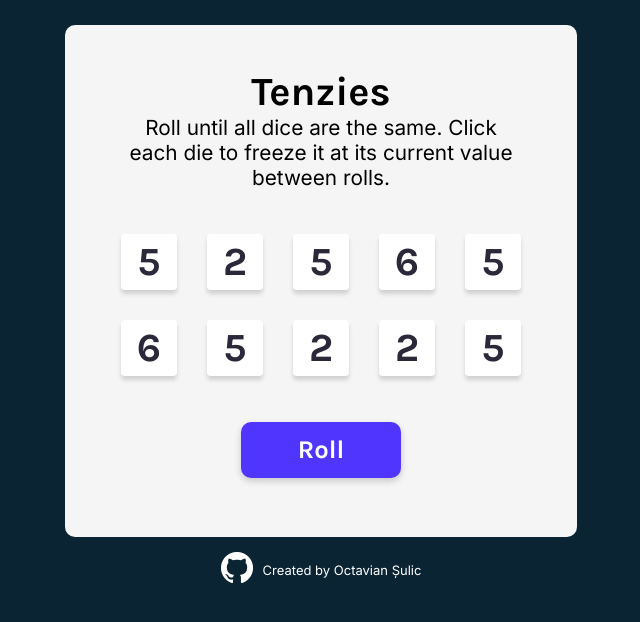
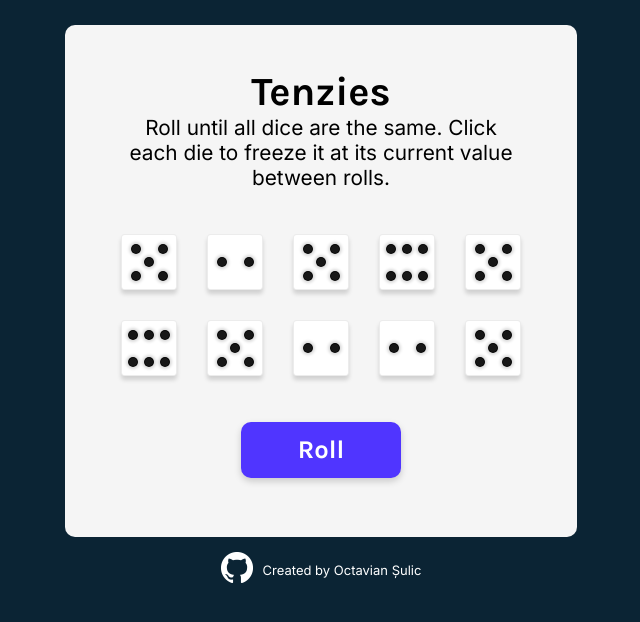
Before and after one commit to octavian-sn/tenzies-game, a React (Create React App) app: page / in a window 1280 px wide. Shown: the top 622 px of the page, without its empty margins (319-959 px from the left). Built offline with nearby package versions, Linux system fonts and the light colour scheme.

Commit message:
Add dots to dices instead of numbers

```diff
--- a/src/App.jsx
+++ b/src/App.jsx
@@ -71,7 +71,7 @@ function App() {
   return (
     <div id="project">
       <main>
-        {tenzies && <Confetti />}
+        {tenzies && <Confetti numberOfPieces={300} />}
         <h1>Tenzies</h1>
         <p>
           Roll until all dice are the same. Click each die to freeze it at its
--- a/src/assets/style.css
+++ b/src/assets/style.css
@@ -35,7 +35,8 @@ p {
   margin-bottom: -15px;
   text-align: center;
 }
-/* Numbers window */
+
+/* Dice window */
 .dice-container {
   display: grid;
   grid-template: auto auto / repeat(5, 1fr);
@@ -57,7 +58,70 @@ p {
   align-items: center;
   justify-content: center;
   cursor: pointer;
+  border: 1px solid rgba(0, 0, 0, 0.075);
 }
+/* css for each die according to number of dots */
+/* Dice with value 2 */
+.die.with2 {
+  display: flex;
+  flex-direction: row;
+  justify-content: space-around;
+}
+/* Dice with value 3 */
+.die.with3 {
+  position: relative;
+}
+.die.with3 div:nth-child(1) {
+  position: absolute;
+  top: 15%;
+  right: 15%;
+}
+.die.with3 div:nth-child(2) {
+  position: absolute;
+  right: 40%;
+}
+.die.with3 div:last-child {
+  position: absolute;
+  bottom: 15%;
+  left: 15%;
+}
+/* Dice with value 4 */
+.die.with4 {
+  display: grid;
+  grid-template-rows: repeat(2, 1fr);
+  grid-template-columns: repeat(2, 1fr);
+  justify-items: center;
+}
+/* Dice with value 5 */
+.die.with5 {
+  position: relative;
+  display: grid;
+  grid-template-rows: repeat(2, 1fr);
+  grid-template-columns: repeat(2, 1fr);
+  justify-items: center;
+}
+.die.with5 div:nth-child(3) {
+  position: absolute;
+}
+/* Dice with value 6 */
+.die.with6 {
+  display: grid;
+  grid-template-rows: repeat(2, 1fr);
+  grid-template-columns: repeat(3, 1fr);
+  justify-items: center;
+  padding-left: 3px;
+  padding-right: 3px;
+}
+/* Dots on the dices */
+.dot {
+  height: 10px;
+  width: 10px;
+  border-radius: 10px;
+  border: 1px solid rgba(0, 0, 0, 0.911);
+  background-color: rgba(0, 0, 0, 0.911);
+  box-shadow: 0px 0px 3px 2px rgba(0, 0, 0, 0.15);
+}
+
 /* Roll button */
 button {
   font-family: 'Karla';
--- a/src/components/Die.jsx
+++ b/src/components/Die.jsx
@@ -2,10 +2,18 @@ function Die(props) {
   const styles = {
     backgroundColor: props.isHeld ? '#59E391' : 'white',
   };
+  const dots = [];
+  for (let i = 0; i < props.value; i++) {
+    dots.push(<div className="dot"></div>);
+  }
 
   return (
-    <div className="die" style={styles} onClick={() => props.holdDie(props.id)}>
-      {props.value}
+    <div
+      className={`die with${props.value}`}
+      style={styles}
+      onClick={() => props.holdDie(props.id)}
+    >
+      {dots}
     </div>
   );
 }
```
